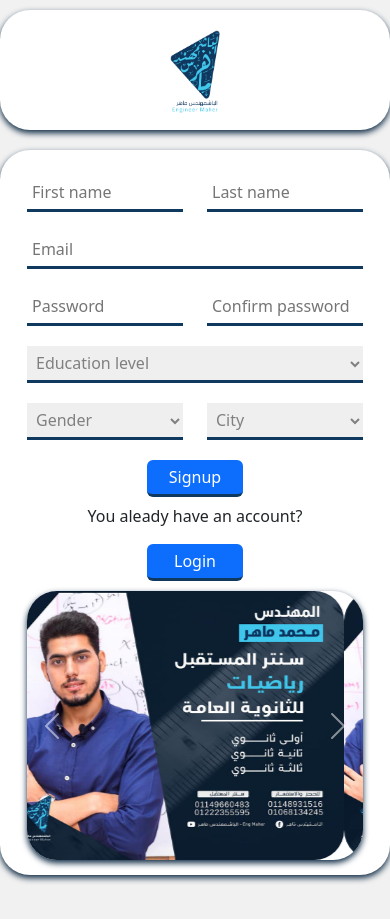
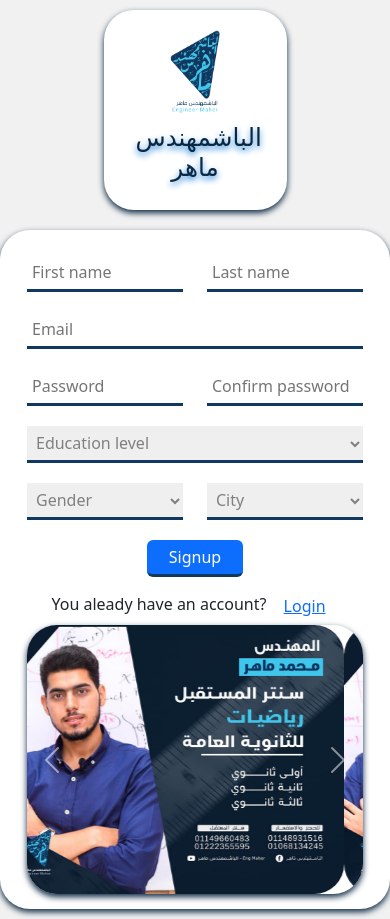
Before and after one commit to Asem-Emad/CoursesWebSite, a plain HTML site: page index.html in a window 390 px wide. Before the commit the page ends 885 px from the top, so only its background shows below. Drawn offline with nearby package versions, Linux system fonts and the light colour scheme; a web font is replaced by a local one.

Commit message:
login button and nav bar
login button turned to be a link and nav bar is now responsive

```diff
--- a/css/custom.css
+++ b/css/custom.css
@@ -22,12 +22,13 @@
 	gap: 20px;
 	margin-top: 10px;
 	margin-bottom: 10px;
-	grid-template-rows: 120px;
 }
 
 /* header style start */
 .row.header {
 	background-color: var(--backGroundColor);
+	width: 50%;
+	margin: 0 auto;
 }
 
 .row.header nav {
@@ -41,50 +42,12 @@
 	padding: 20px;
 }
 
-.row.header nav .row .col-8 h2 {
+.row.header nav .row .col h2 {
 	margin-top: 10px;
 	font-family: 'Blaka', cursive;
 	color: #0b2842;
 	text-shadow: 0 3px 6px var(--borderColor);
 }
-
-/* nav query start */
-@media (max-width: 992px) {
-	.row.header nav .row h3 {
-		margin-top: 10px;
-		font-size: 20px;
-	}
-}
-
-@media (max-width: 700px) {
-	.row.header nav .row h3 {
-		margin-top: 15px;
-		font-size: 20px;
-	}
-}
-
-@media (max-width: 430px) {
-	.row.header {
-		background-color: #ffffff;
-		border-radius: 30px;
-		height: 100%;
-		box-shadow: 0px 3px 6px var(--shadowColor);
-	}
-
-	.row.header nav {
-		height: 100%;
-		box-shadow: none;
-	}
-
-	.row.header nav .row .col-8 {
-		display: none;
-	}
-
-	.row.header nav .row .col-4 {
-		width: 100%;
-	}
-}
-/* nav query end */
 
 /* header style end */
 
--- a/index.html
+++ b/index.html
@@ -20,18 +20,18 @@
   <link href="https://fonts.googleapis.com/css2?family=Blaka&display=swap" rel="stylesheet">
 
   <!--google material icon-->
-  <link href="https://fonts.googleapis.com/css2?family=Material+Icons" rel="stylesheet">
+  <link rel="stylesheet" href="https://fonts.googleapis.com/css2?family=Material+Symbols+Outlined:opsz,wght,FILL,GRAD@48,400,0,0" />
 </head>
 
 <body>
   <div class="container text-center">
     <header class="row header justify-content-center">
-      <nav class="col-5">
+      <nav class="col">
         <div class="row">
-          <div class="col-4">
+          <div class="col auto">
             <img src="img/LogoName.png" alt="" width="50px">
           </div>
-          <div class="col-8">
+          <div class="col auto">
             <h2>الباشمهندس ماهر</h2>
           </div>
         </div>
@@ -92,13 +92,10 @@
         </div>
         <div class="row justify-content-center">
           <div class="col">
-            <h6>You aleady have an account?</h6>
-          </div>
-        </div>
-        <div class="row justify-content-center">
-          <div class="col-4">
-            <input class="btn btn-primary" type="button" value="Login" data-bs-toggle="modal"
-              data-bs-target="#staticBackdrop">
+            <h6 style="display: inline-block;">You aleady have an account?</h6>
+            <button class="btn btn-link" type="button" data-bs-toggle="modal"data-bs-target="#LoginModal">
+              Login
+            </button>
           </div>
         </div>
       </form>
@@ -130,7 +127,7 @@
     </section>
 
     <!-- Login Modal -->
-    <div class="modal fade" id="staticBackdrop" data-bs-backdrop="static" data-bs-keyboard="false" tabindex="-1"
+    <div class="modal fade" id="LoginModal" data-bs-backdrop="static" data-bs-keyboard="false" tabindex="-1"
       aria-labelledby="staticBackdropLabel" aria-hidden="true">
       <div class="modal-dialog">
         <div class="modal-content">
```
